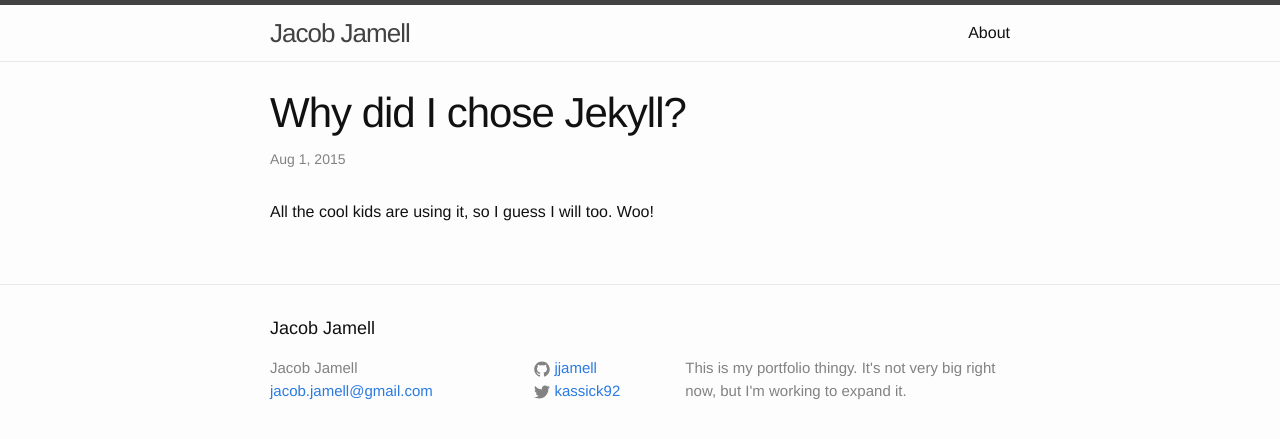
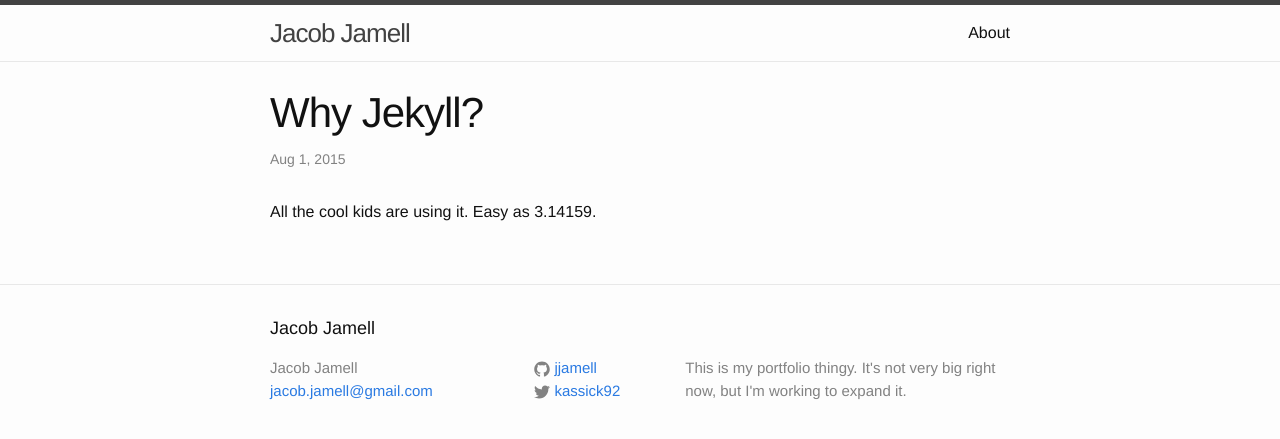
Before and after one commit to jjamell/jjamell.github.io, a Jekyll site: the page built from _posts/2015-08-01-why-jekyll.markdown, in a window 1280 px wide. Shown: the top 439 px of the page. Built offline with Jekyll 4.4.1, drawn with Linux system fonts in a browser that asks for light colours.

```diff
--- a/_posts/2015-08-01-why-jekyll.markdown
+++ b/_posts/2015-08-01-why-jekyll.markdown
@@ -1,8 +1,8 @@
 ---
 layout: post
-title:  "Why did I chose Jekyll?"
+title:  "Why Jekyll?"
 date:   2015-08-01 10:30:30
 categories: jekyll
 ---
 
-All the cool kids are using it, so I guess I will too.  Woo!
+All the cool kids are using it.  Easy as 3.14159.
```
Also changed, not shown: about.md (+4 -0 lines).
